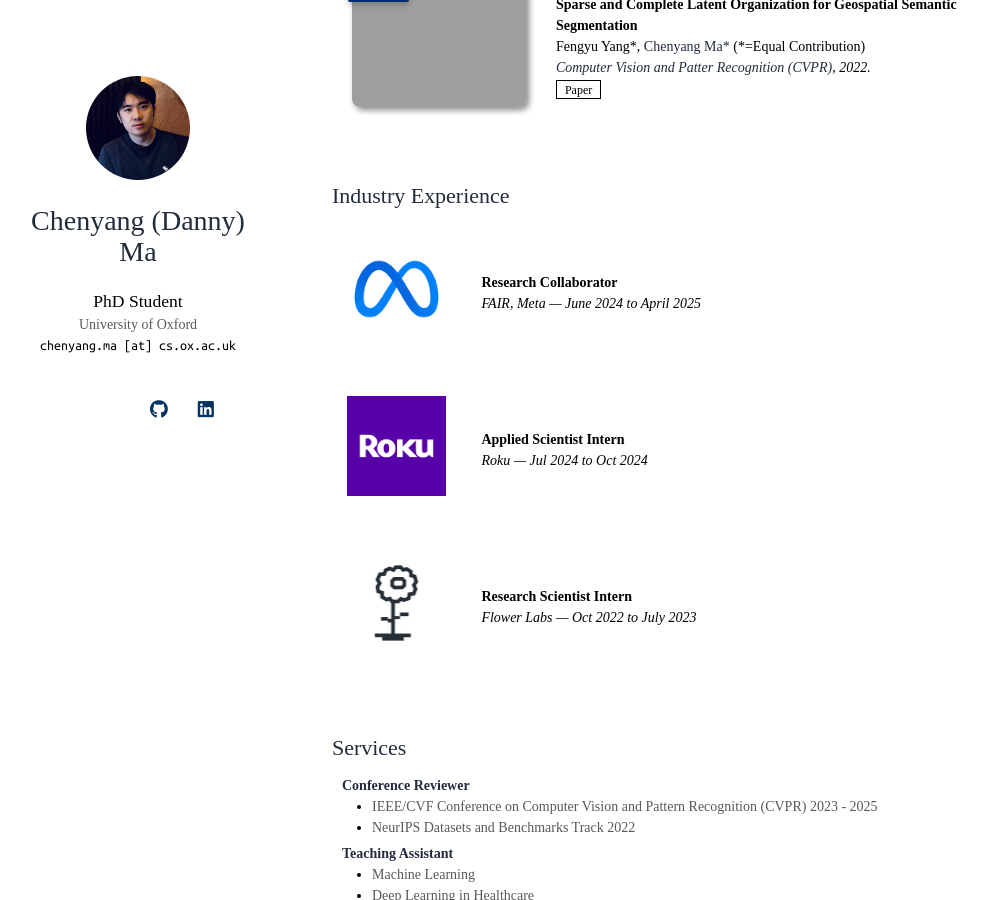
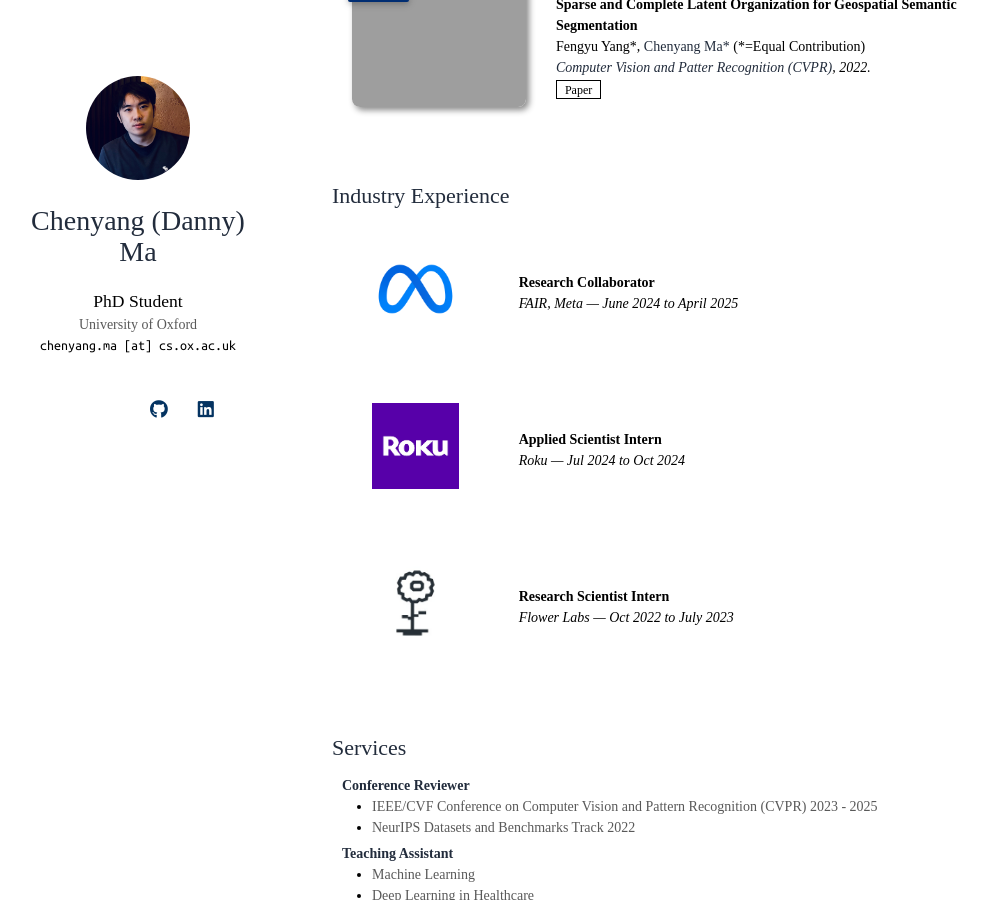
Before and after one commit to dannymcy/dannymcy.github.io, a Jekyll site: the page built from index.md, in a window 1280 px wide and 900 px high, scrolled down 1612 px. Shown: the whole window, without its empty margins (138-1126 px from the left). Built offline with Jekyll 4.4.1, drawn with Linux system fonts in a browser that asks for light colours; nearby versions of some CDN libraries; a style sheet for code colours, icons or effects is not loaded; our own code applies the rules of GitHub Pages for plain Markdown files; grey boxes are pictures that could not be loaded.

Commit message:
Make changes.

```diff
--- a/_includes/industry.md
+++ b/_includes/industry.md
@@ -6,11 +6,11 @@
 
       <!-- Meta FAIR -->
       <div class="pub-row">
-        <div class="col-sm-3 abbr" style="position: relative;padding-right: 15px;padding-left: 15px;display: flex;justify-content: center;align-items: center;">
+        <div class="col-sm-3 abbr" style="position: relative;padding-right: 40px;padding-left: 40px;display: flex;justify-content: center;align-items: center;">
           <img src="assets/img/company_logos/meta.png" style="max-height: 133px; width: auto; max-width: 100%;">
         </div>
 
-        <div class="col-sm-9" style="position: relative;padding-right: 15px;padding-left: 20px;display: flex;flex-direction: column;justify-content: center;">
+        <div class="col-sm-9" style="position: relative;padding-right: 40px;padding-left: 20px;display: flex;flex-direction: column;justify-content: center;">
           <div class="title">Research Collaborator</div>
           <div class="periodical"><em>FAIR, Meta — June 2024 to April 2025</em></div>
         </div>
@@ -19,11 +19,11 @@
 
       <!-- Roku -->
       <div class="pub-row">
-        <div class="col-sm-3 abbr" style="position: relative;padding-right: 15px;padding-left: 15px;display: flex;justify-content: center;align-items: center;">
+        <div class="col-sm-3 abbr" style="position: relative;padding-right: 40px;padding-left: 40px;display: flex;justify-content: center;align-items: center;">
           <img src="assets/img/company_logos/roku.jpg" style="max-height: 133px; width: auto; max-width: 100%;">
         </div>
 
-        <div class="col-sm-9" style="position: relative;padding-right: 15px;padding-left: 20px;display: flex;flex-direction: column;justify-content: center;">
+        <div class="col-sm-9" style="position: relative;padding-right: 40px;padding-left: 20px;display: flex;flex-direction: column;justify-content: center;">
           <div class="title">Applied Scientist Intern</div>
           <div class="periodical"><em>Roku — Jul 2024 to Oct 2024</em></div>
         </div>
@@ -32,11 +32,11 @@
 
       <!-- Flower Labs -->
       <div class="pub-row">
-        <div class="col-sm-3 abbr" style="position: relative;padding-right: 15px;padding-left: 15px;display: flex;justify-content: center;align-items: center;">
+        <div class="col-sm-3 abbr" style="position: relative;padding-right: 40px;padding-left: 40px;display: flex;justify-content: center;align-items: center;">
           <img src="assets/img/company_logos/flower.jpg" style="max-height: 133px; width: auto; max-width: 100%;">
         </div>
 
-        <div class="col-sm-9" style="position: relative;padding-right: 15px;padding-left: 20px;display: flex;flex-direction: column;justify-content: center;">
+        <div class="col-sm-9" style="position: relative;padding-right: 40px;padding-left: 20px;display: flex;flex-direction: column;justify-content: center;">
           <div class="title">Research Scientist Intern</div>
           <div class="periodical"><em>Flower Labs — Oct 2022 to July 2023</em></div>
         </div>
```
